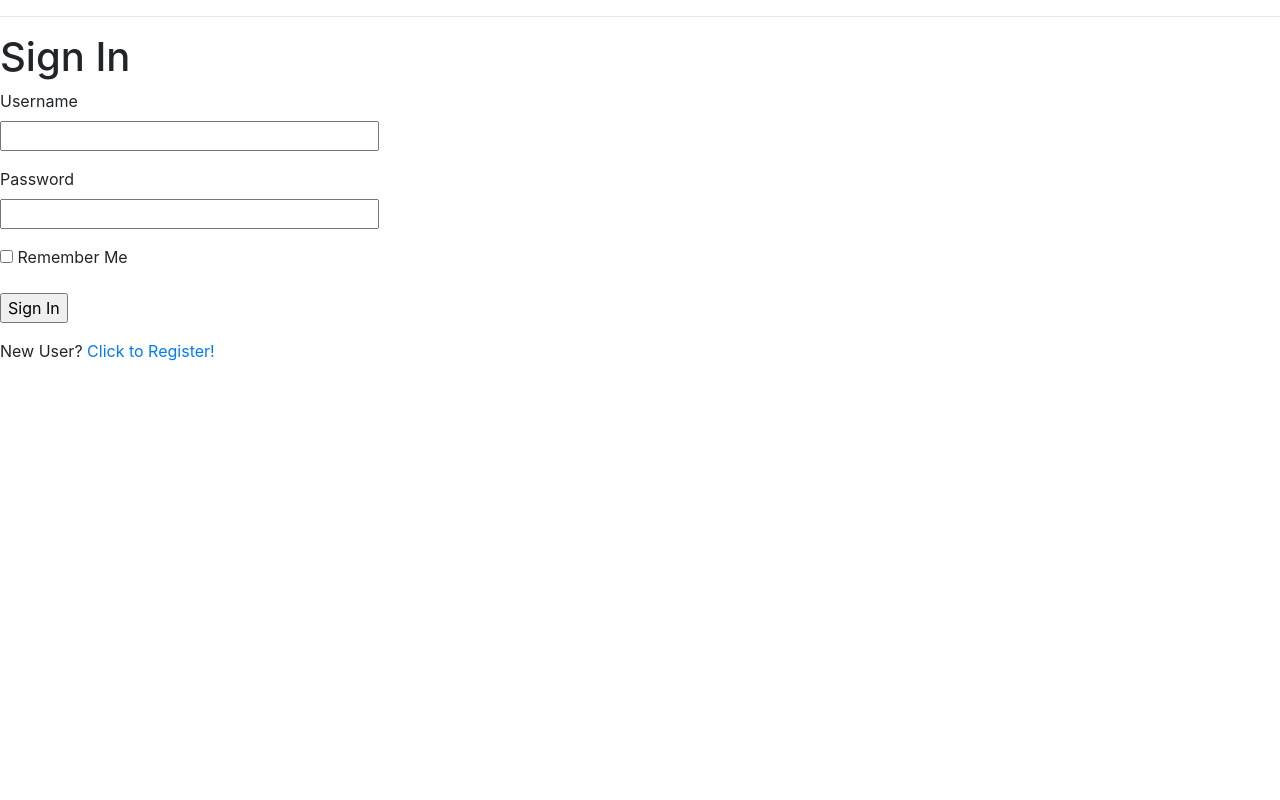
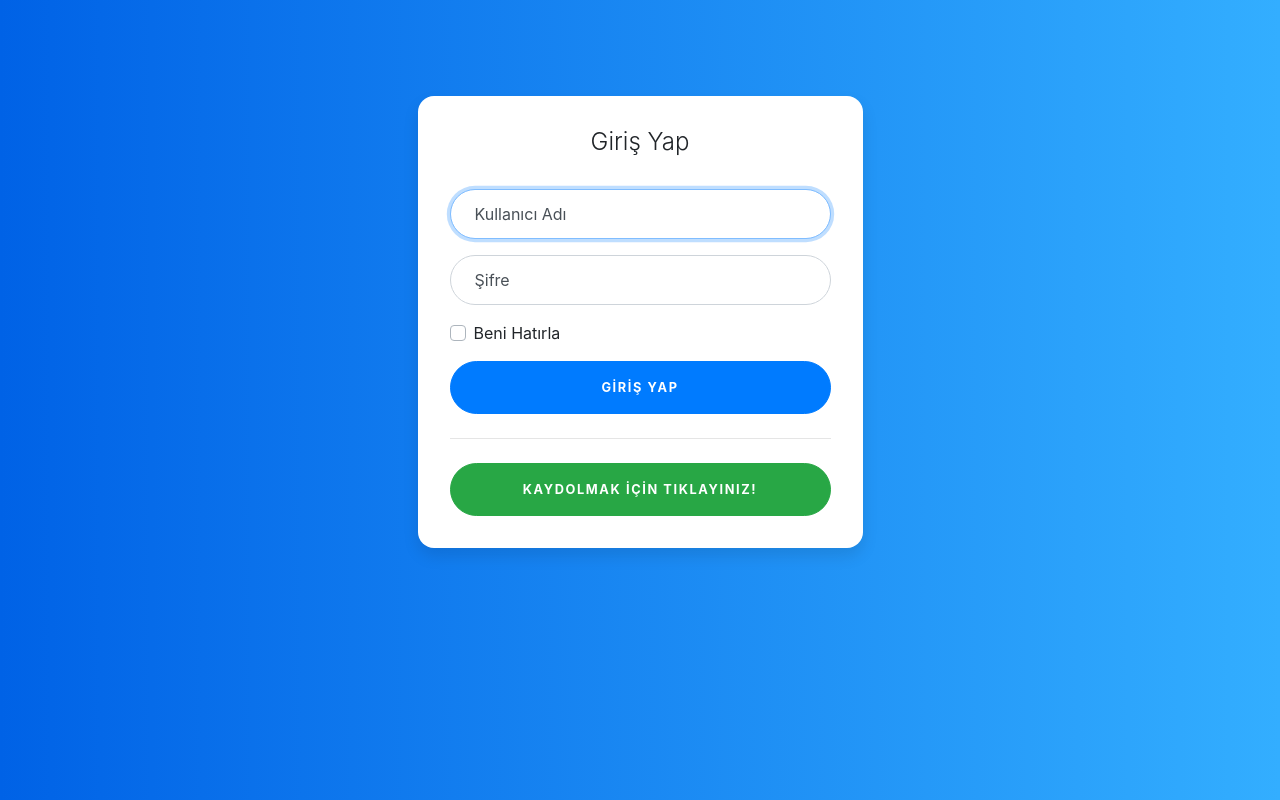
Before and after one commit to emreuenal/FlaskLoginPostgres, a Flask app: page /login in a window 1280 px wide. Run offline with Flask 2, Linux system fonts and the light colour scheme; some libraries are stand-ins or nearby versions.

Commit message:
Login Screen changed

```diff
--- a/app/__init__.py
+++ b/app/__init__.py
@@ -10,5 +10,6 @@ db = SQLAlchemy(app)
 migrate = Migrate(app, db)
 login = LoginManager(app)
 login.login_view = 'login'
+login.login_message = u"Bu sayfayı görebilmek için lütfen giriş yapınız."
 
 from app import routes
--- a/app/forms.py
+++ b/app/forms.py
@@ -4,10 +4,10 @@ from wtforms.validators import ValidationError, DataRequired, Email, EqualTo
 from app.models import User
 
 class LoginForm(FlaskForm):
-    username = StringField('Username', validators=[DataRequired()])
-    password = PasswordField('Password', validators=[DataRequired()])
-    remember_me = BooleanField('Remember Me')
-    submit = SubmitField('Sign In')
+    username = StringField('Kullanıcı Adı', validators=[DataRequired(message="Kullanıcı Adı Gerekli!")])
+    password = PasswordField('Şifre', validators=[DataRequired(message="Şifre Gerekli!")])
+    remember_me = BooleanField('Beni Hatırla')
+    submit = SubmitField('Giriş Yap')
 
 class RegistrationForm(FlaskForm):
     username = StringField('Username', validators=[DataRequired()])
--- /dev/null
+++ b/app/static/css/login.css
@@ -0,0 +1,137 @@
+:root {
+    --input-padding-x: 1.5rem;
+    --input-padding-y: .75rem;
+}
+
+body {
+    background: #007bff;
+    background: linear-gradient(to right, #0062E6, #33AEFF);
+}
+
+.card-signin {
+    border: 0;
+    border-radius: 1rem;
+    box-shadow: 0 0.5rem 1rem 0 rgba(0, 0, 0, 0.1);
+}
+
+.card-signin .card-title {
+    margin-bottom: 2rem;
+    font-weight: 300;
+    font-size: 1.5rem;
+}
+
+.card-signin .card-body {
+    padding: 2rem;
+}
+
+.form-signin {
+    width: 100%;
+}
+
+.form-signin .btn {
+    font-size: 80%;
+    border-radius: 5rem;
+    letter-spacing: .1rem;
+    font-weight: bold;
+    padding: 1rem;
+    transition: all 0.2s;
+}
+
+.form-label-group {
+    position: relative;
+    margin-bottom: 1rem;
+}
+
+.form-label-group input {
+    height: auto;
+    border-radius: 2rem;
+}
+
+.form-label-group > input,
+.form-label-group > label {
+    padding: var(--input-padding-y) var(--input-padding-x);
+}
+
+.form-label-group > label {
+    position: absolute;
+    top: 0;
+    left: 0;
+    display: block;
+    width: 100%;
+    margin-bottom: 0;
+    /* Override default `<label>` margin */
+    line-height: 1.5;
+    color: #495057;
+    border: 1px solid transparent;
+    border-radius: .25rem;
+    transition: all .1s ease-in-out;
+}
+
+.form-label-group input::-webkit-input-placeholder {
+    color: transparent;
+}
+
+.form-label-group input:-ms-input-placeholder {
+    color: transparent;
+}
+
+.form-label-group input::-ms-input-placeholder {
+    color: transparent;
+}
+
+.form-label-group input::-moz-placeholder {
+    color: transparent;
+}
+
+.form-label-group input::placeholder {
+    color: transparent;
+}
+
+.form-label-group input:not(:placeholder-shown) {
+    padding-top: calc(var(--input-padding-y) + var(--input-padding-y) * (2 / 3));
+    padding-bottom: calc(var(--input-padding-y) / 3);
+}
+
+.form-label-group input:not(:placeholder-shown) ~ label {
+    padding-top: calc(var(--input-padding-y) / 3);
+    padding-bottom: calc(var(--input-padding-y) / 3);
+    font-size: 12px;
+    color: #777;
+}
+
+.btn-google {
+    color: white;
+    background-color: #ea4335;
+}
+
+.btn-facebook {
+    color: white;
+    background-color: #3b5998;
+}
+
+/* Fallback for Edge
+-------------------------------------------------- */
+
+@supports (-ms-ime-align: auto) {
+    .form-label-group > label {
+        display: none;
+    }
+
+    .form-label-group input::-ms-input-placeholder {
+        color: #777;
+    }
+}
+
+/* Fallback for IE
+-------------------------------------------------- */
+
+@media all and (-ms-high-contrast: none),
+(-ms-high-contrast: active) {
+    .form-label-group > label {
+        display: none;
+    }
+
+    .form-label-group input:-ms-input-placeholder {
+        color: #777;
+    }
+}
--- a/app/templates/base.html
+++ b/app/templates/base.html
@@ -1,6 +1,7 @@
 <!doctype html>
 <html lang="tr">
 <head>
+
     <!-- Required meta tags -->
     <meta charset="utf-8">
     <meta name="viewport" content="width=device-width, initial-scale=1, shrink-to-fit=no">
@@ -10,19 +11,25 @@
           integrity="sha384-Vkoo8x4CGsO3+Hhxv8T/Q5PaXtkKtu6ug5TOeNV6gBiFeWPGFN9MuhOf23Q9Ifjh" crossorigin="anonymous">
 
     <title>Hello, world!</title>
+    {% block head %}
+    {% endblock %}
 </head>
 <body>
-<hr>
-{% with messages = get_flashed_messages() %}
-    {% if messages %}
-        <ul>
-            {% for message in messages %}
-                <li>{{ message }}</li>
-            {% endfor %}
-        </ul>
-    {% endif %}
-{% endwith %}
+<div class="container mt-5">
+    <div class="row">
+        <div class="col" align="center">
+            {% with messages = get_flashed_messages() %}
+                {% if messages %}
 
+                    {% for message in messages %}
+                        <p>{{ message }}</p>
+                    {% endfor %}
+
+                {% endif %}
+            {% endwith %}
+        </div>
+    </div>
+</div>
 {% block content %}{% endblock %}
 
 <!-- Optional JavaScript -->
--- a/app/templates/login.html
+++ b/app/templates/login.html
@@ -1,7 +1,76 @@
 {% extends "base.html" %}
+{% block head %}
+    <link rel="stylesheet" href="{{ url_for('static', filename='css/login.css') }}">
+
+{% endblock %}
+
 
 {% block content %}
-    <h1>Sign In</h1>
+    <div class="container">
+        <div class="row">
+            <div class="col-sm-9 col-md-7 col-lg-5 mx-auto">
+                <div class="card card-signin my-5">
+                    <div class="card-body">
+                        <h5 class="card-title text-center">Giriş Yap</h5>
+                        <form class="form-signin" method="post">
+                            {{ form.hidden_tag() }}
+                            <div class="form-label-group">
+                                <!--<input type="email" id="inputEmail" class="form-control" placeholder="Email address"
+                                       required autofocus>
+                                <label for="inputEmail">Email address</label>
+                                -->
+                                {{ form.username(class="form-control", autofocus=true, placeholder="Kullanıcı Adı", oninvalid="this.setCustomValidity('Kullanıcı Adınızı Giriniz')", oninput="setCustomValidity('')") }}
+                                {{ form.username.label }}
+                                {% for error in form.username.errors %}
+                                    <span style="color: red;">[{{ error }}]</span>
+                                {% endfor %}
+                            </div>
+
+                            <div class="form-label-group">
+                                <!--
+                                <input type="password" id="inputPassword" class="form-control" placeholder="Password"
+                                       required>
+                                <label for="inputPassword">Password</label>
+                                -->
+                                {{ form.password(class="form-control", autofocus=true, placeholder="Şifre") }}
+                                {{ form.password.label }}
+                            </div>
+
+                            <div class="custom-control custom-checkbox mb-3">
+                                <!--
+                                <input type="checkbox" class="custom-control-input" id="customCheck1">
+                                <label class="custom-control-label" for="customCheck1">Remember password</label>
+                                -->
+                                {{ form.remember_me(class="custom-control-input") }} {{ form.remember_me.label(class="custom-control-label") }}
+                            </div>
+                            <button class="btn btn-lg btn-primary btn-block text-uppercase" type="submit">Giriş Yap
+                            </button>
+                            <hr class="my-4">
+
+                            <a href="{{ url_for('register') }}"
+                               class="btn btn-lg btn-success btn-block text-uppercase" role="button">Kaydolmak için
+                                tıklayınız!</a>
+
+                        </form>
+                    </div>
+                </div>
+            </div>
+        </div>
+    </div>
+    {#<div class="container mt-5">
+        <div class="row align-items-start">
+            <div class="col align-self-center">
+                <div class="d-flex justify-content-center">
+                    <h1>Giriş</h1>
+                </div>
+            </div>
+        </div>
+        <div class="col">
+            <div class="d-flex justify-content-center">
+
+                <div class="row">
+
+
                     <form action="" method="post" novalidate>
                         {{ form.hidden_tag() }}
                         <p>
@@ -19,8 +88,13 @@
                             {% endfor %}
                         </p>
                         <p>{{ form.remember_me() }} {{ form.remember_me.label }}</p>
-        <p>{{ form.submit() }}</p>
+                        <!--<p>{{ form.submit() }}</p>-->
+                        <p><input class="btn btn-primary" type="submit" value="Giriş Yap"></p>
 
-        <p>New User? <a href="{{ url_for('register') }}">Click to Register!</a></p>
+                        <p>Yeni Kullanıcı? <a href="{{ url_for('register') }}">Kaydolmak için tıklayınız!</a></p>
                     </form>
+                </div>
+            </div>
+        </div>
+    </div>#}
 {% endblock %}
```
Lines whose indentation alone changed are shown as unchanged.
